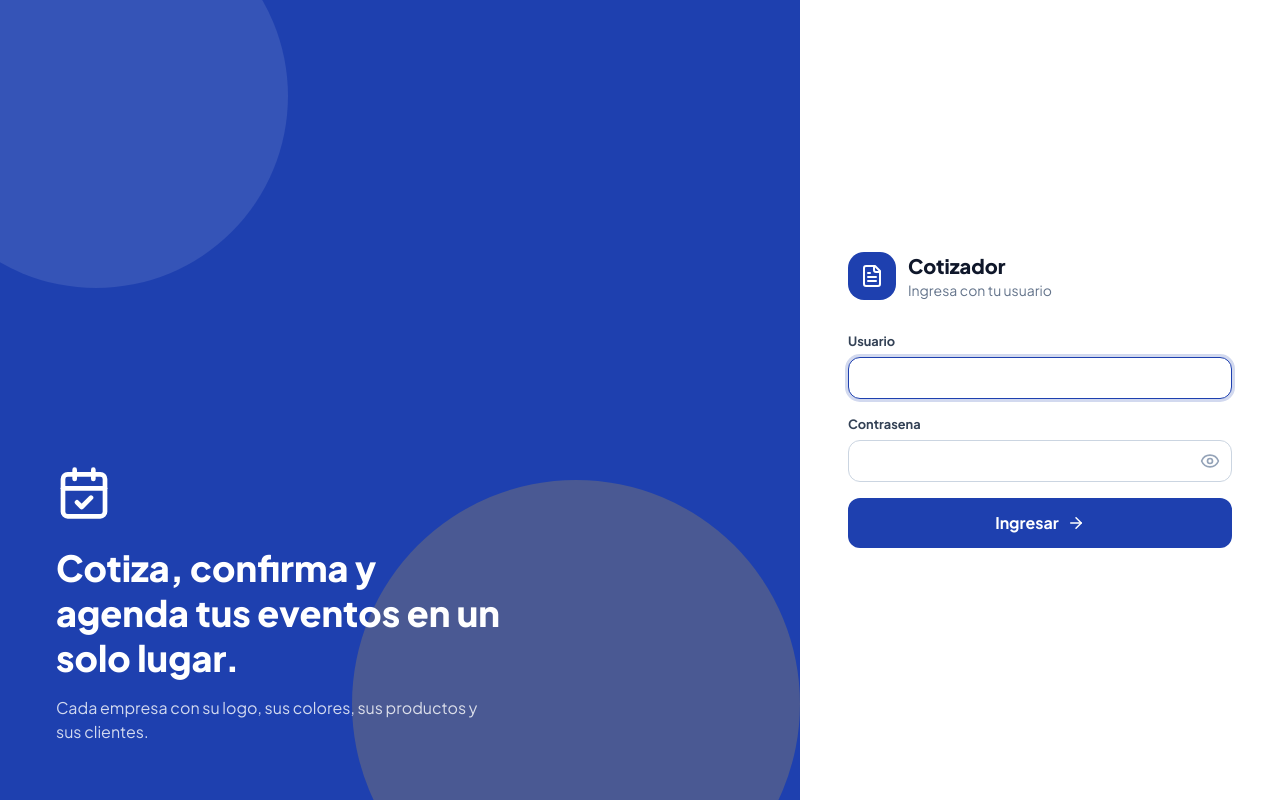
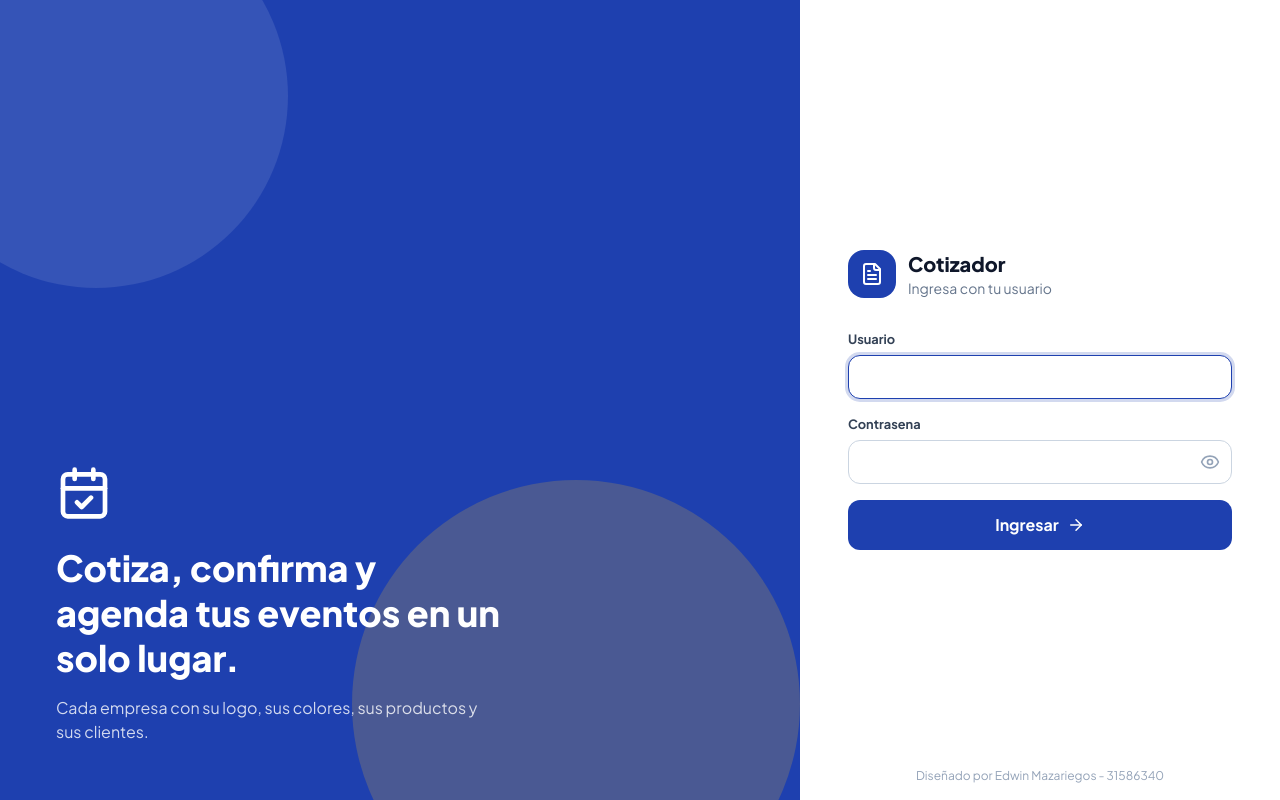
Before and after one commit to edwinmaz1997/CALENDARIO, a PHP site: page /login.php in a window 1280 px wide. Run offline with PHP 8.4, Linux system fonts and the light colour scheme.

Commit message:
Login fijo sin zoom ni scroll en movil y credito en el pie
Co-Authored-By: Claude Opus 5.5 <noreply@anthropic.com>
Claude-Session: https://claude.ai/code/session_013ySSMVWPsANaPU2nngGTZD

```diff
--- a/includes/bootstrap.php
+++ b/includes/bootstrap.php
@@ -3,7 +3,7 @@
  * Punto de arranque comun: configuracion, sesion, conexion y utilidades.
  */
 define('APP_ROOT', dirname(__DIR__));
-define('ASSET_V', '1.4.0');
+define('ASSET_V', '1.4.1');
 
 $configFile = APP_ROOT . '/config/config.php';
 if (!is_file($configFile)) {
--- a/includes/footer.php
+++ b/includes/footer.php
@@ -1,6 +1,7 @@
   </main>
   <footer class="px-4 pb-6 text-center text-xs text-slate-400 sm:px-6">
     <?= e($GLOBALS['CONFIG']['app']['nombre'] ?? 'Cotizador') ?> &middot; <?= date('Y') ?> &middot; v<?= ASSET_V ?>
+    <span class="mt-1 block">Diseñado por Edwin Mazariegos - 31586340</span>
   </footer>
 </div>
 
--- a/login.php
+++ b/login.php
@@ -35,16 +35,24 @@ $appNombre = $GLOBALS['CONFIG']['app']['nombre'] ?? 'Cotizador';
 <html lang="es">
 <head>
 <meta charset="utf-8">
-<meta name="viewport" content="width=device-width, initial-scale=1, viewport-fit=cover">
+<meta name="viewport" content="width=device-width, initial-scale=1, maximum-scale=1, user-scalable=no, viewport-fit=cover">
 <title>Ingresar · <?= e($appNombre) ?></title>
 <link href="https://fonts.googleapis.com/css2?family=Plus+Jakarta+Sans:wght@400;500;600;700;800&display=swap" rel="stylesheet">
 <link rel="stylesheet" href="assets/css/app.css?v=<?= ASSET_V ?>">
 <link rel="stylesheet" href="assets/css/tailwind.css?v=<?= ASSET_V ?>">
 <script src="assets/vendor/lucide.min.js"></script>
-<style>:root { --c1: #1E40AF; --c2: #F59E0B; --c1-txt: #fff; --c2-txt: #111827; }</style>
+<style>
+  :root { --c1: #1E40AF; --c2: #F59E0B; --c1-txt: #fff; --c2-txt: #111827; }
+  /* Login fijo: sin scroll ni zoom en movil */
+  html, body { height: 100%; overflow: hidden; overscroll-behavior: none; }
+  body { position: fixed; inset: 0; touch-action: manipulation; -webkit-text-size-adjust: 100%; }
+  .login-alto { height: 100vh; height: 100dvh; }
+  /* 16px evita el zoom automatico de iOS al enfocar un campo */
+  .input { font-size: 16px !important; }
+</style>
 </head>
-<body class="min-h-screen bg-slate-100 font-sans text-slate-800 antialiased">
-<div class="flex min-h-screen">
+<body class="bg-slate-100 font-sans text-slate-800 antialiased">
+<div class="login-alto flex overflow-hidden">
   <div class="relative hidden flex-1 overflow-hidden bg-[#1E40AF] lg:block">
     <div class="absolute -left-24 -top-24 h-96 w-96 rounded-full bg-white/10"></div>
     <div class="absolute -bottom-32 right-0 h-[28rem] w-[28rem] rounded-full bg-amber-400/20"></div>
@@ -55,7 +63,7 @@ $appNombre = $GLOBALS['CONFIG']['app']['nombre'] ?? 'Cotizador';
     </div>
   </div>
 
-  <div class="flex w-full items-center justify-center px-5 py-10 lg:w-[480px] lg:bg-white">
+  <div class="relative flex w-full items-center justify-center px-5 lg:w-[480px] lg:bg-white" style="padding-bottom: env(safe-area-inset-bottom)">
     <div class="w-full max-w-sm">
       <div class="mb-8 flex items-center gap-3">
         <div class="flex h-12 w-12 items-center justify-center rounded-2xl bg-[#1E40AF] text-white"><i data-lucide="file-text" class="h-6 w-6"></i></div>
@@ -87,8 +95,20 @@ $appNombre = $GLOBALS['CONFIG']['app']['nombre'] ?? 'Cotizador';
         <button type="submit" class="btn btn-primario w-full py-3 text-base">Ingresar <i data-lucide="arrow-right"></i></button>
       </form>
     </div>
+    <p class="absolute inset-x-0 bottom-0 px-4 pb-4 text-center text-xs text-slate-400" style="padding-bottom: max(1rem, env(safe-area-inset-bottom))">Diseñado por Edwin Mazariegos - 31586340</p>
   </div>
 </div>
-<script>lucide.createIcons();</script>
+<script>
+lucide.createIcons();
+// iOS ignora user-scalable=no: bloquear pellizco y doble toque
+document.addEventListener('gesturestart', function (e) { e.preventDefault(); }, { passive: false });
+document.addEventListener('touchmove', function (e) { if (e.touches.length > 1) e.preventDefault(); }, { passive: false });
+var ultimoToque = 0;
+document.addEventListener('touchend', function (e) {
+  var ahora = Date.now();
+  if (ahora - ultimoToque < 300 && !e.target.closest('input, button, a')) e.preventDefault();
+  ultimoToque = ahora;
+}, { passive: false });
+</script>
 </body>
 </html>
--- a/version.txt
+++ b/version.txt
@@ -1 +1 @@
-1.4.0
+1.4.1
```
Also changed, not shown: assets/css/tailwind.css.
